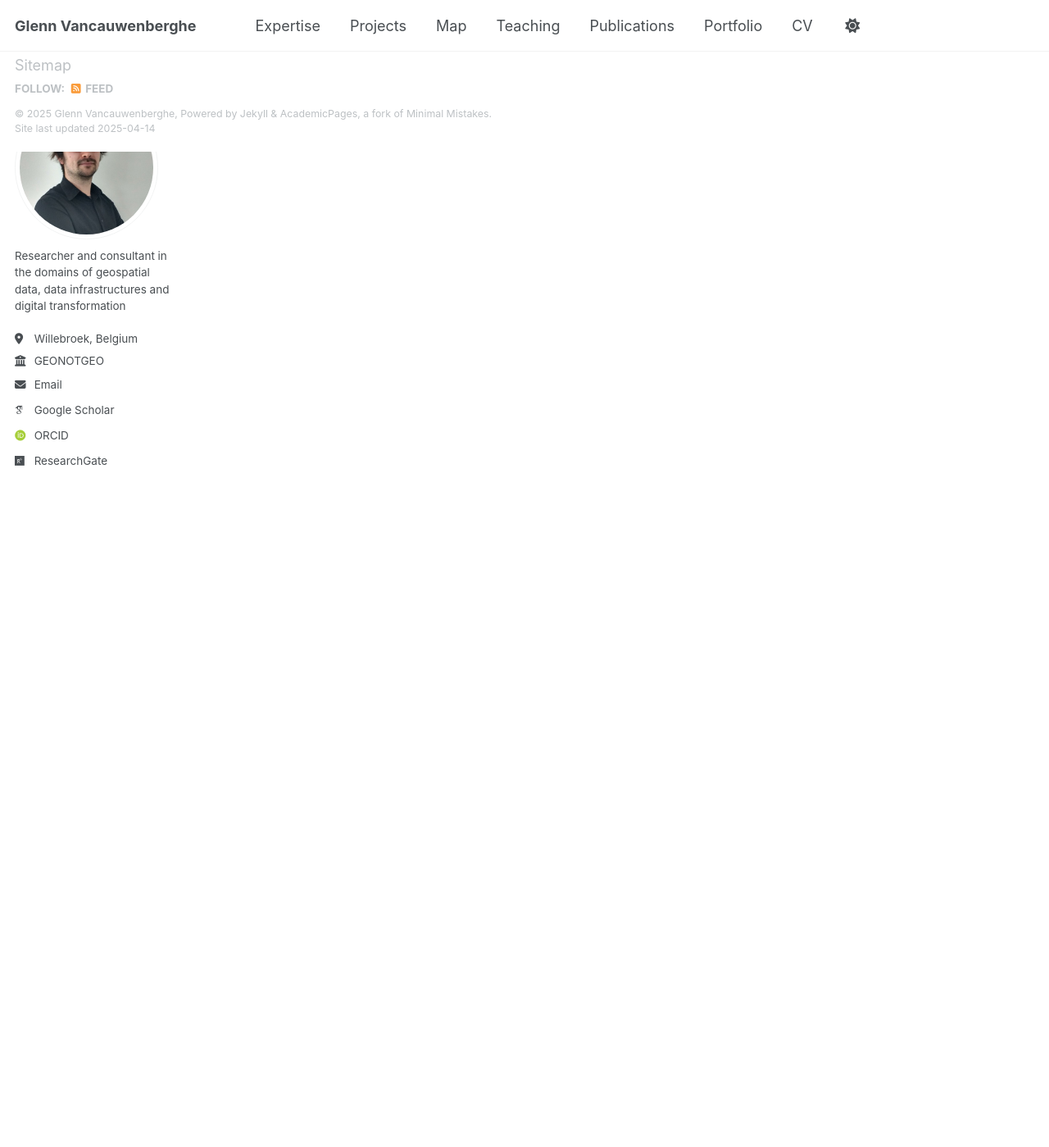
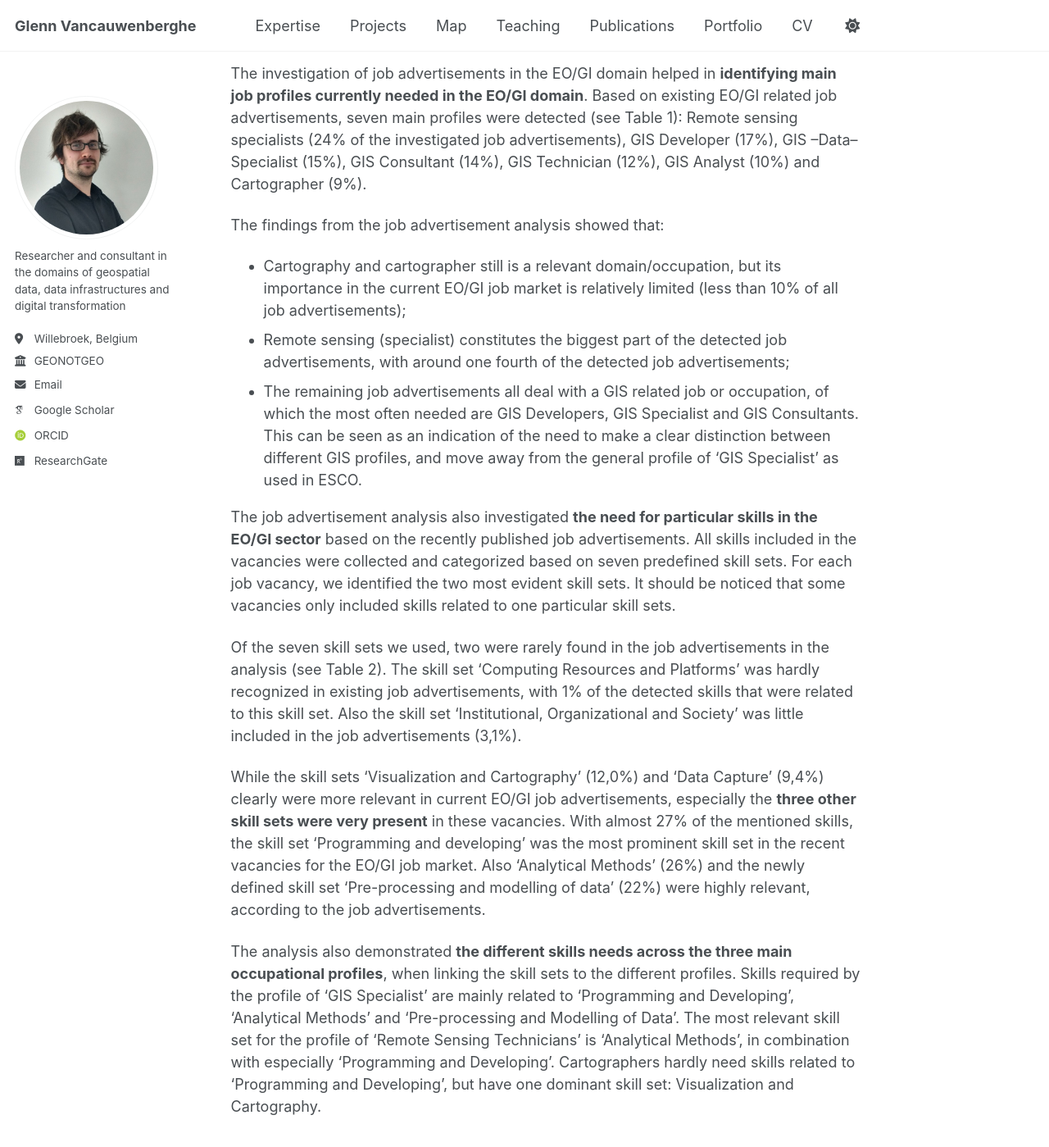
Before and after one commit to GVancauwenberghe/gvancauwenberghe.github.io, a Jekyll site: the page built from _portfolio/portfolio-6.md, in a window 1280 px wide and 1400 px high, scrolled down 1215 px. Shown: the whole window at 82% size. Built offline with Jekyll 4.4.1, drawn with Linux system fonts in a browser that asks for light colours; some web fonts are replaced; some of the changed text lies outside the part shown.

Commit message:
Update portfolio-6.md

```diff
--- a/_portfolio/portfolio-6.md
+++ b/_portfolio/portfolio-6.md
@@ -4,4 +4,25 @@ excerpt: "GI/EO job advertisements analysis<br/><img src='/images/eo4geo.png'>"
 collection: portfolio
 ---
 
-This is an item in your portfolio. It can be have images or nice text. If you name the file .md, it will be parsed as markdown. If you name the file .html, it will be parsed as HTML.
+_This is a summary of the paper 'Gruijthuijsen, W., Pontes, S., Vancauwenberghe, G., Vandenbroucke, D., & Olijslagers, M. (2019). Understanding skill needs in the EO/GI sector: A job advertisements analysis. 22nd AGILE Conference on Geo-information Science, Limassol, Cyprus, 17-20 June 2019'. The paper was prepared in the context of the Erasmus+ Sector Skills Alliance project 'EO4GEO - Towards an innovative strategy for skills development and capacity building in the space and geo-information sector to support Copernicus user uptake (2018-20222)'._
+
+To increase the strategic importance of the Earth Observation and Geo-information (EO/GI) sector and strengthen the uptake of geospatial data by both the public and private sector, a **mismatch between supply of education and training and the demand for skills and knowledge should be prevented**. Several European policy initiatives are supporting skill assessment and intelligence to get more insight in the skills and occupational profiles that are important for the European EO/GI sector. This paper contributed to this goal through an application of a job advertisements analysis as an innovative approach for the sector to assess the EO/GI job market in Europe. The study seeked to address **the following research question: _What are the key skills and profiles currently required by the European EO/GI job market?_**
+
+In order to answer this question, a **job advertisements analysis was performed of EO/GI related job advertisements recently published on LinkedIn**. Using a set of search strings based on the European multilingual classification of Skills, Competences, Qualifications and Occupations (ESCO) 118 EO/GI-related job advertisements found on LinkedIn were collected and further analysed. The majority of these were jobs in the private sector (77%). The job advertisements analysis also contained data on jobs in the academic sector (12%), public sector (9%) and non-profit sector (2%). This distribution across sectors probably had to do with the chosen platform (LinkedIn).
+
+<br/><img src='/images/eo4geo.png'>
+
+The investigation of job advertisements in the EO/GI domain helped in **identifying main job profiles currently needed in the EO/GI domain**. Based on existing EO/GI related job advertisements, seven main profiles were detected (see Table 1): Remote sensing specialists (24% of the investigated job advertisements), GIS Developer (17%), GIS –Data–Specialist (15%), GIS Consultant (14%), GIS Technician (12%), GIS Analyst (10%) and Cartographer (9%).
+
+The findings from the job advertisement analysis showed that:
+* Cartography and cartographer still is a relevant domain/occupation, but its importance in the current EO/GI job market is relatively limited (less than 10% of all job advertisements);
+* Remote sensing (specialist) constitutes the biggest part of the detected job advertisements, with around one fourth of the detected job advertisements;
+* The remaining job advertisements all deal with a GIS related job or occupation, of which the most often needed are GIS Developers, GIS Specialist and GIS Consultants. This can be seen as an indication of the need to make a clear distinction between different GIS profiles, and move away from the general profile of ‘GIS Specialist’ as used in ESCO.
+
+The job advertisement analysis also investigated **the need for particular skills in the EO/GI sector** based on the recently published job advertisements. All skills included in the vacancies were collected and categorized based on seven predefined skill sets. For each job vacancy, we identified the two most evident skill sets. It should be noticed that some vacancies only included skills related to one particular skill sets.
+
+Of the seven skill sets we used, two were rarely found in the job advertisements in the analysis (see Table 2). The skill set ‘Computing Resources and Platforms’ was hardly recognized in existing job advertisements, with 1% of the detected skills that were related to this skill set. Also the skill set ‘Institutional, Organizational and Society’ was little included in the job advertisements (3,1%).
+
+While the skill sets ‘Visualization and Cartography’ (12,0%) and ‘Data Capture’ (9,4%) clearly were more relevant in current EO/GI job advertisements, especially the **three other skill sets were very present** in these vacancies. With almost 27% of the mentioned skills, the skill set ‘Programming and developing’ was the most prominent skill set in the recent vacancies for the EO/GI job market. Also ‘Analytical Methods’ (26%) and the newly defined skill set ‘Pre-processing and modelling of data’ (22%) were highly relevant, according to the job advertisements.
+
+The analysis also demonstrated **the different skills needs across the three main occupational profiles**, when linking the skill sets to the different profiles. Skills required by the profile of ‘GIS Specialist’ are mainly related to ‘Programming and Developing’, ‘Analytical Methods’ and ‘Pre-processing and Modelling of Data’. The most relevant skill set for the profile of ‘Remote Sensing Technicians’ is ‘Analytical Methods’, in combination with especially ‘Programming and Developing’. Cartographers hardly need skills related to ‘Programming and Developing’, but have one dominant skill set: Visualization and Cartography.
```
